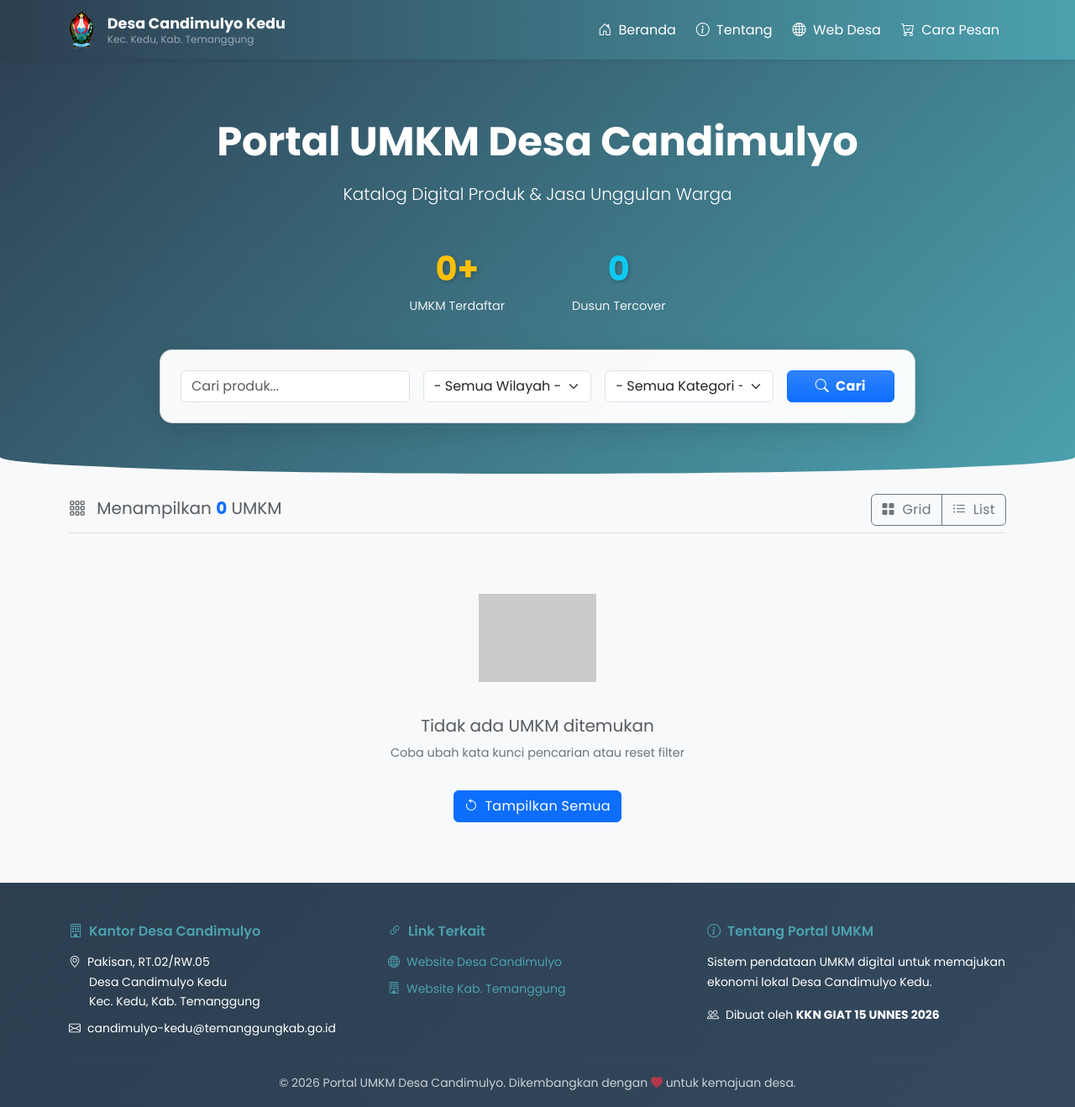
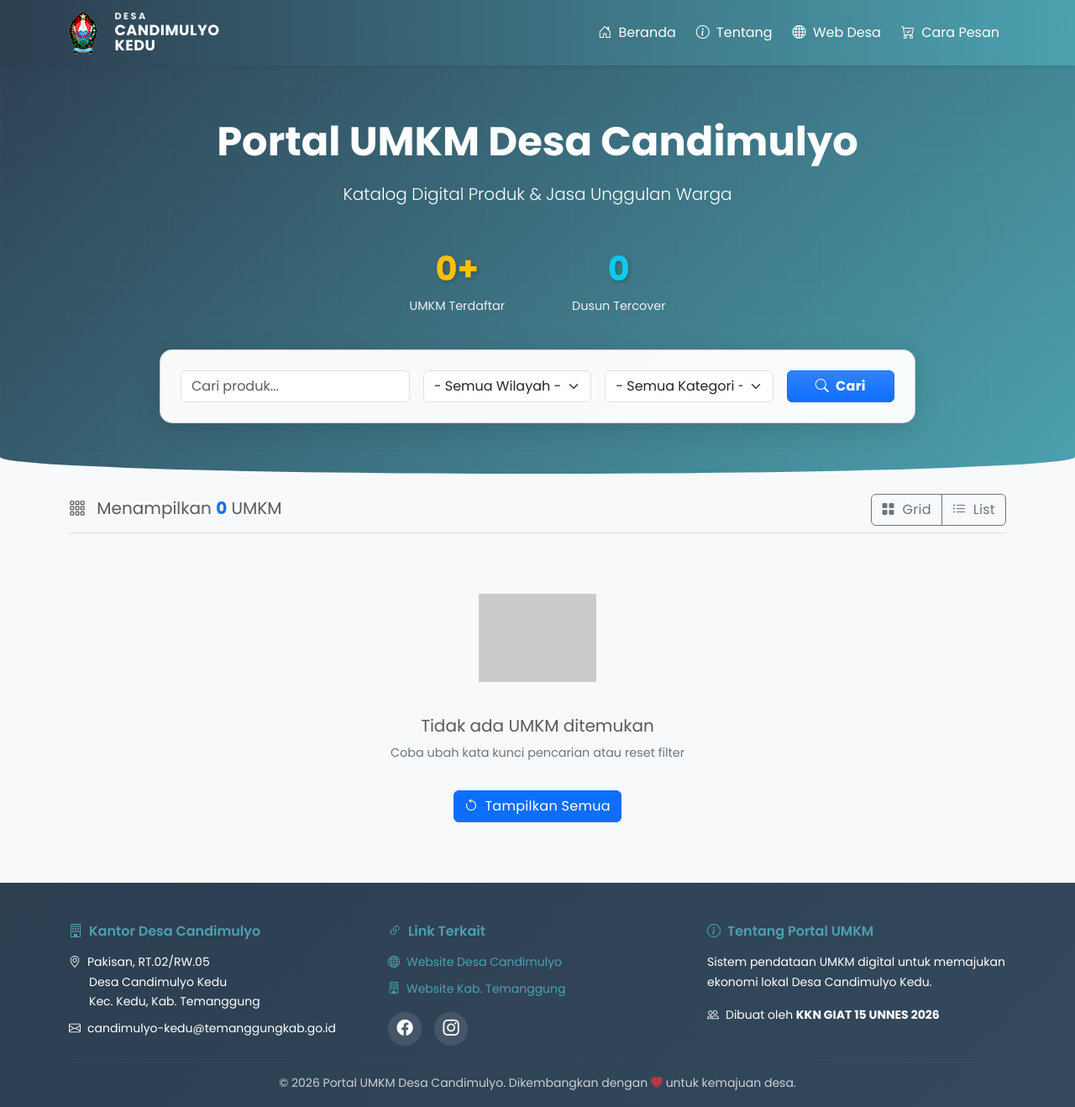
Before and after one commit to baszee/umkm-candimulyo, a CodeIgniter 4 app: the page made by app/Views/landing_page.php in a window 1280 px wide. Shown: the whole page at 84% size. Run offline with PHP 8.4 and a stand-in for CodeIgniter, Linux system fonts and the light colour scheme; the template is opened without the code that fills it, so the values that code supplies are empty; some libraries are stand-ins or nearby versions; grey boxes are pictures that could not be loaded.

Commit message:
dikit saja

```diff
--- a/app/Models/UserModel.php
+++ b/app/Models/UserModel.php
@@ -13,5 +13,5 @@ class UserModel extends Model
     protected $useTimestamps    = true;
 
     // PERBAIKAN: Ganti 'password' jadi 'password_hash' dan tambah 'role'
-    protected $allowedFields    = ['username', 'password', 'nama_lengkap', 'role'];
+    protected $allowedFields    = ['username', 'password_hash', 'nama_lengkap', 'role'];
 }
--- a/app/Views/landing_page.php
+++ b/app/Views/landing_page.php
@@ -16,6 +16,7 @@
             font-family: 'Poppins', sans-serif;
         }
 
+        /* HERO SECTION */
         .hero-section {
             background: linear-gradient(135deg, #2C3E50, #4CA1AF);
             color: white;
@@ -36,6 +37,7 @@
 
         .hero-section .container { position: relative; z-index: 1; }
 
+        /* STATS */
         .stats-row {
             display: flex; justify-content: center; gap: 3rem; margin-top: 2rem; flex-wrap: wrap;
         }
@@ -43,8 +45,7 @@
         .stat-item h2 { font-size: 2.5rem; font-weight: 700; margin-bottom: 0.5rem; text-shadow: 2px 2px 4px rgba(0,0,0,0.2); }
         .stat-item p { font-size: 0.9rem; opacity: 0.9; margin: 0; }
 
-        .toast-container { position: fixed; top: 100px; right: 20px; z-index: 9999; }
-
+        /* FOOTER & SOCIAL MEDIA */
         .footer {
             background: linear-gradient(135deg, #2C3E50, #34495e);
             color: white; padding: 3rem 0 1rem; margin-top: 4rem;
@@ -53,29 +54,46 @@
         .footer a:hover { color: #6dbbc7; }
         .footer h6 { font-weight: 600; margin-bottom: 1rem; color: #4CA1AF; }
 
-        html { scroll-behavior: smooth; }
-
-        .navbar-brand:hover {
-            opacity: 0.9;
+        .social-icons {
+            display: flex;
+            gap: 15px;
+            /* justify-content: center; */ /* Opsional: aktifkan jika ingin tengah */
+            align-items: center;
+            margin-top: 15px;
+        }
+        .social-icons a {
+            display: flex;
+            align-items: center;
+            justify-content: center;
+            width: 40px;
+            height: 40px;
+            border-radius: 50%;
+            background: rgba(255, 255, 255, 0.1);
+            color: white;
+            text-decoration: none;
+            transition: all 0.3s ease;
+            font-size: 1.2rem;
+        }
+        .social-icons a:hover {
+            transform: translateY(-3px);
+            box-shadow: 0 4px 12px rgba(0,0,0,0.3);
+        }
+        .social-icons a.facebook:hover {
+            background: #1877F2;
+        }
+        .social-icons a.instagram:hover {
+            background: linear-gradient(45deg, #f09433 0%,#e6683c 25%,#dc2743 50%,#cc2366 75%,#bc1888 100%);
         }
 
-        /* NAVBAR CUSTOM UNTUK MOBILE */
-        .navbar-toggler {
-            border: none;
-            outline: none;
-        }
-        .navbar-toggler:focus {
-            box-shadow: none;
-        }
-        .nav-link {
-            font-weight: 500;
-            padding: 0.5rem 1rem;
-        }
-        .nav-link:hover {
-            color: #ffc107 !important;
-        }
+        /* GENERAL UI */
+        html { scroll-behavior: smooth; }
+        .navbar-brand:hover { opacity: 0.9; }
+        .navbar-toggler { border: none; outline: none; }
+        .navbar-toggler:focus { box-shadow: none; }
+        .nav-link { font-weight: 500; padding: 0.5rem 1rem; }
+        .nav-link:hover { color: #ffc107 !important; }
 
-        /* LOADING OVERLAY */
+        /* LOADING */
         .loading-overlay {
             display: none;
             position: fixed;
@@ -85,28 +103,20 @@
             align-items: center;
             justify-content: center;
         }
-
-        .loading-overlay.active {
-            display: flex;
-        }
-
+        .loading-overlay.active { display: flex; }
         .spinner-border-custom {
             width: 3rem; height: 3rem;
             border: 0.3em solid rgba(255,255,255,0.3);
             border-top-color: #4CA1AF;
         }
 
-        /* FADE IN ANIMATION FOR CARDS */
+        /* CARDS ANIMATION & STYLE */
         @keyframes fadeInUp {
             from { opacity: 0; transform: translateY(20px); }
             to { opacity: 1; transform: translateY(0); }
         }
+        .card-umkm { animation: fadeInUp 0.4s ease-out; }
 
-        .card-umkm {
-            animation: fadeInUp 0.4s ease-out;
-        }
-
-        /* SEARCH BOX HERO */
         .search-box-hero {
             border-radius: 15px;
             background: rgba(255,255,255,0.97);
@@ -114,7 +124,7 @@
             backdrop-filter: blur(10px);
         }
 
-        /* CARD STYLE UNTUK JS */
+        /* GRID VIEW IMAGE */
         .umkm-img-container {
             width: 100%; height: 220px; overflow: hidden; position: relative; background: #f8f9fa; border-radius: 8px 8px 0 0;
         }
@@ -127,30 +137,23 @@
             position: absolute; top: 10px; right: 10px; z-index: 10; display: flex; flex-direction: column; align-items: flex-end; gap: 5px;
         }
 
-        /* FIX: Lock tinggi gambar di List View agar selaras (PERUBAHAN 1) */
+        /* LIST VIEW IMAGE FIX */
         .umkm-img-container-list {
             width: 100%;
-            height: 200px; /* LOCK TINGGI */
+            height: 200px; /* Lock height */
             overflow: hidden;
             border-radius: 8px 0 0 8px;
             background: #f8f9fa;
         }
-
         .umkm-img-container-list img {
-            width: 100%;
-            height: 100%;
-            object-fit: cover;
-            object-position: center;
+            width: 100%; height: 100%; object-fit: cover; object-position: center;
         }
 
         @media (max-width: 576px) {
             .hero-section { padding: 120px 0 40px; }
             .hero-section h1 { font-size: 1.75rem !important; }
             .stats-row { gap: 1.5rem; }
-
             .umkm-img-container { height: 180px; }
-
-            /* Mobile List View adjustment */
             .umkm-img-container-list {
                 height: 150px;
                 border-radius: 8px 8px 0 0;
@@ -168,14 +171,24 @@
 
     <nav class="navbar navbar-expand-lg navbar-dark fixed-top shadow-sm" style="background: linear-gradient(90deg, #2C3E50, #4CA1AF);">
       <div class="container">
-        <a class="navbar-brand d-flex align-items-center" href="<?= base_url() ?>">
-            <img src="<?= base_url('assets/images/logo-temanggung.png') ?>" alt="Logo" height="45" class="me-3">
-            <div class="d-flex flex-column lh-sm">
-                <span class="fw-bold text-white" style="font-size: 1.1rem;">Desa Candimulyo Kedu</span>
-                <small class="text-white-50" style="font-size: 0.75rem;">Kec. Kedu, Kab. Temanggung</small>
+
+        <a class="navbar-brand d-flex align-items-center gap-3" href="<?= base_url() ?>">
+            <img src="<?= base_url('assets/images/logo-temanggung.png') ?>" alt="Logo" height="52" class="me-1">
+
+            <div class="d-flex flex-column justify-content-center text-uppercase fw-bold text-white lh-1">
+                <span style="font-size: 0.7rem; letter-spacing: 2.5px; margin-bottom: 2px; opacity: 0.9;">
+                    Desa
+                </span>
+
+                <span style="font-size: 1.1rem; letter-spacing: 0.5px; margin-bottom: 1px;">
+                    Candimulyo
+                </span>
+
+                <span style="font-size: 1.1rem; letter-spacing: 0.5px;">
+                    Kedu
+                </span>
             </div>
         </a>
-
         <button class="navbar-toggler" type="button" data-bs-toggle="collapse" data-bs-target="#navbarContent" aria-controls="navbarContent" aria-expanded="false" aria-label="Toggle navigation">
             <span class="navbar-toggler-icon"></span>
         </button>
@@ -247,7 +260,6 @@
                         <select id="kategoriFilter" class="form-select">
                             <option value="">- Semua Kategori -</option>
                             <?php
-                            // PAKAI KATEGORI DARI CONSTANT
                             foreach(KATEGORI_UMKM as $c):
                             ?>
                                 <option value="<?= $c ?>" <?= (isset($selectedKategori) && $selectedKategori == $c) ? 'selected' : '' ?>><?= $c ?></option>
@@ -392,7 +404,18 @@
                                 <i class="bi bi-building me-2"></i>Website Kab. Temanggung
                             </a>
                         </li>
-                        </ul>
+                    </ul>
+
+                    <div class="social-icons">
+                        <a href="https://www.facebook.com/people/Pemdes-Candimulyo/pfbid0GtFHb6dBt5184CqmpF97vVdzTDaCsicyLZr3Z2SkarBXZHQ7J8BCjMqLroAb8biyl/"
+                           target="_blank" rel="noopener" class="facebook" title="Facebook Pemdes Candimulyo">
+                            <i class="bi bi-facebook"></i>
+                        </a>
+                        <a href="https://www.instagram.com/pemerintahdesacandimulyo/"
+                           target="_blank" rel="noopener" class="instagram" title="Instagram Pemdes Candimulyo">
+                            <i class="bi bi-instagram"></i>
+                        </a>
+                    </div>
                 </div>
 
                 <div class="col-md-4">
@@ -760,7 +783,7 @@
         }
 
         // ============================================
-        // POPUP MODAL DETAIL (JS UPDATE PERUBAHAN 4)
+        // POPUP MODAL DETAIL
         // ============================================
         function bukaPopup(id) {
             const myModal = new bootstrap.Modal(document.getElementById('modalDetail'));
@@ -774,7 +797,6 @@
                     document.getElementById('popupJudul').innerText = data.nama_usaha;
                     document.getElementById('popupPemilik').innerText = data.pemilik;
                     document.getElementById('popupWilayah').innerText = data.nama_wilayah;
-                    // ISI DATA RW DAN RT
                     document.getElementById('popupRW').innerText = data.rw;
                     document.getElementById('popupRT').innerText = data.rt;
                     document.getElementById('popupDeskripsi').innerText = data.produk || 'Belum ada deskripsi';
@@ -790,7 +812,6 @@
                         badgesHtml += `<span class="badge bg-${color} me-2">${kat}</span>`;
                     });
 
-                    // Tambahan badge RW di list badges
                     badgesHtml += `<span class="badge bg-light text-dark border">RW ${data.rw}</span>`;
 
                     document.getElementById('popupBadges').innerHTML = badgesHtml;
@@ -805,7 +826,6 @@
                     let linkMaps = 'https://www.google.com/maps/search/?api=1&query=' + queryMaps;
                     document.getElementById('popupMaps').href = linkMaps;
 
-                    // WhatsApp Link
                     if(data.kontak_hp) {
                         let hp = data.kontak_hp.replace(/\D/g,'');
                         if(hp.startsWith('0')) hp = '62' + hp.substring(1);
@@ -825,7 +845,6 @@
                 });
         }
 
-        // CLOSE MODAL SAAT KLIK DI LUAR POPUP
         document.getElementById('modalDetail').addEventListener('click', function(e) {
             if (e.target === this) {
                 bootstrap.Modal.getInstance(this).hide();
```
